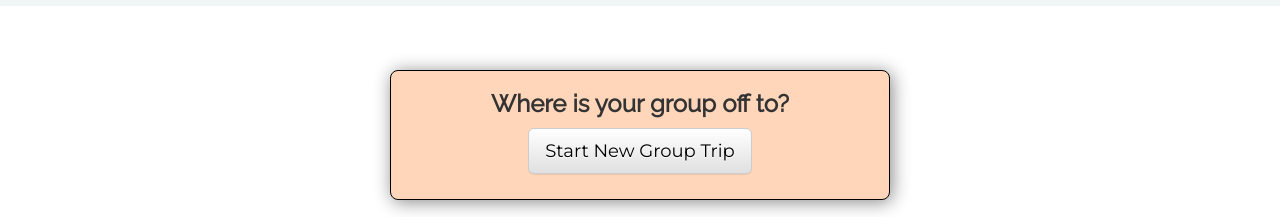
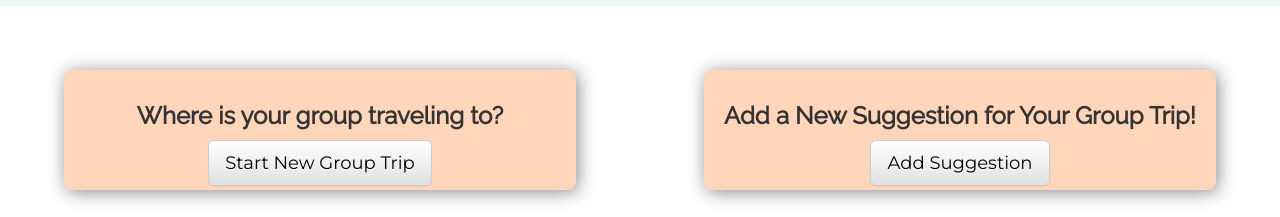
Before and after one commit to leahhoefling/GroupTravelApp, a React (Create React App) app: page /home in a window 1280 px wide. Shown: the part 735-952 px from the top of the page. Built offline with nearby package versions, Linux system fonts and the light colour scheme.

Commit message:
home page CTA layout

```diff
--- a/src/Home/Home.css
+++ b/src/Home/Home.css
@@ -32,19 +32,37 @@
     background-color: #f0f5f5;
 }
 
-#CTA {
+#CTAone {
     align-content: center;
     text-align: center;
-    padding: 0% 0% 2% 0%;
-    border-style: solid;
-    border-width: 1pt;
-    border-color: black;
+    padding: 1% 0% 2% 0%;
     border-radius: 8px;
-    max-width: 50rem;
-    margin: 5% auto 0%;
+    width: 65rem;
+    margin: 5% ;
     background-color: #ffd6ba;
     box-shadow: 2px 2px 18px #888888;
+    height: 12rem;
 }
+
+  #CTAtwo {
+    /* margin-left: 10px; */
+    align-content: center;
+    text-align: center;
+    padding: 1% 0% 2% 0%;
+    border-radius: 8px;
+    width: 65rem;
+    margin: 5%;
+    background-color: #ffd6ba;
+    box-shadow: 2px 2px 18px #888888;
+    height: 12rem;
+  }
+
+  #bothCTA {
+    display: flex;
+    justify-content: center;
+
+}
+
 
 .button-link {
     color: black;
--- a/src/Home/HomeDashboard.js
+++ b/src/Home/HomeDashboard.js
@@ -34,8 +34,8 @@ export default props => {
                 </div>
                 <div id="bothCTA">
                     <div id=
-                        "CTA">
-                        <h3>Where is your group off to?</h3>
+                        "CTAone">
+                        <h3>Where is your group traveling to?</h3>
                         <Button bsSize="large">
                             <Link
                                 className="button-link"
@@ -47,9 +47,9 @@ export default props => {
         </Link>
                         </Button>
                     </div>
-                </div>
+
                     <div id=
-                    "CTA">
+                        "CTAtwo">
                         <h3>Add a New Suggestion for Your Group Trip!</h3>
                         <Button bsSize="large">
                             <Link
@@ -63,6 +63,7 @@ export default props => {
                         </Button>
                     </div>
                 </div>
+            </div>
 
             {/* <div id="form">
                 <SuggestionForm />
--- a/src/MyTripsPage/MyTrips.css
+++ b/src/MyTripsPage/MyTrips.css
@@ -7,6 +7,8 @@
     text-align: center;
     margin: 5% auto;
     max-width: 50rem;
+    align-items: center;
+    flex: grid;
 }
 .panel-default > .panel-heading{
     background-image: none;
--- a/src/MyTripsPage/MyTripsCards.js
+++ b/src/MyTripsPage/MyTripsCards.js
@@ -20,10 +20,10 @@ export default class MyTripsCards extends Component {
                 </div>
                 <div class="panel-body">
 
-                    <h5 className="card-title">Start Date of Trip:</h5>
-                    <p className="card-text">{this.props.mytrip.startDate}</p>
-                    <h5 className="card-title">End Date of Trip:</h5>
-                    <p className="card-text">{this.props.mytrip.endDate}</p>
+                    <h5 className="panel-title">Start Date of Trip:</h5>
+                    <p className="panel-text">{this.props.mytrip.startDate}</p>
+                    <h5 className="panel-title">End Date of Trip:</h5>
+                    <p className="panel-text">{this.props.mytrip.endDate}</p>
 
                     <p>
                         <Button bsStyle="primary">
```
Lines whose indentation alone changed are shown as unchanged.
